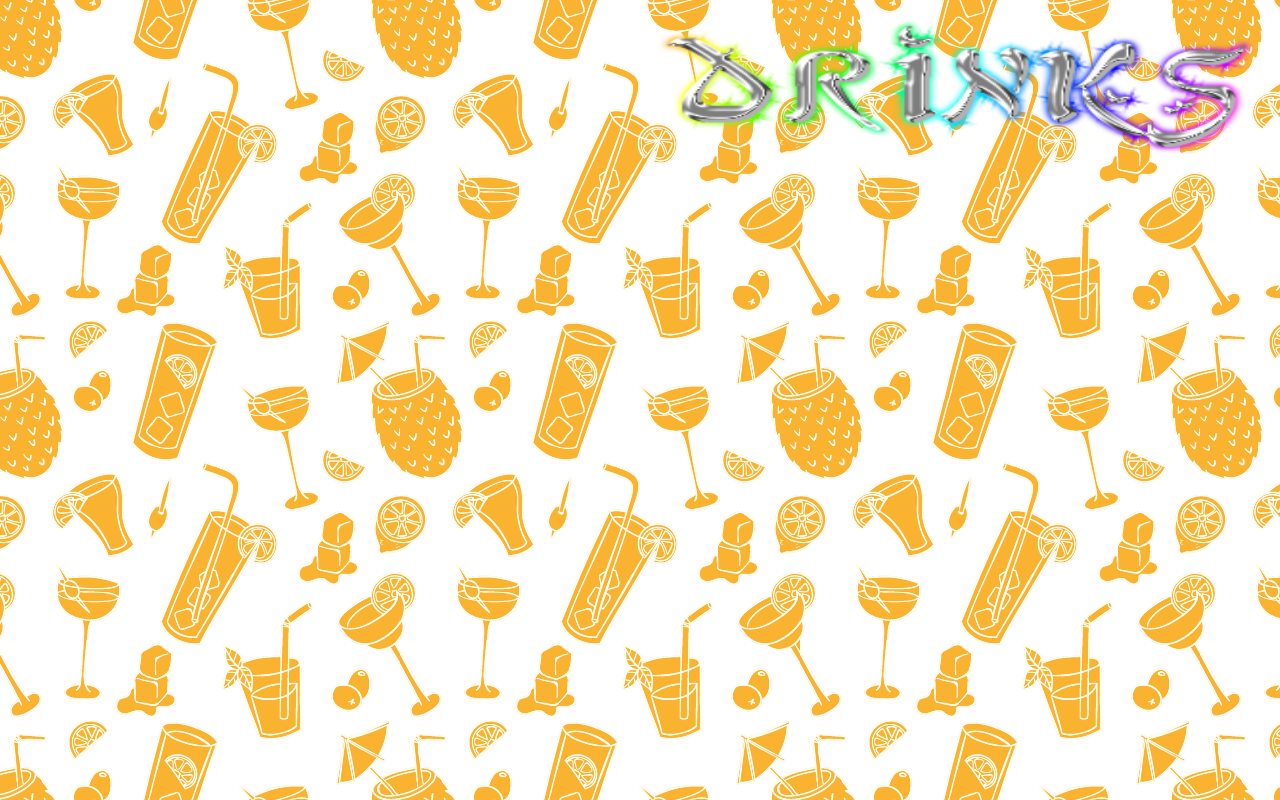
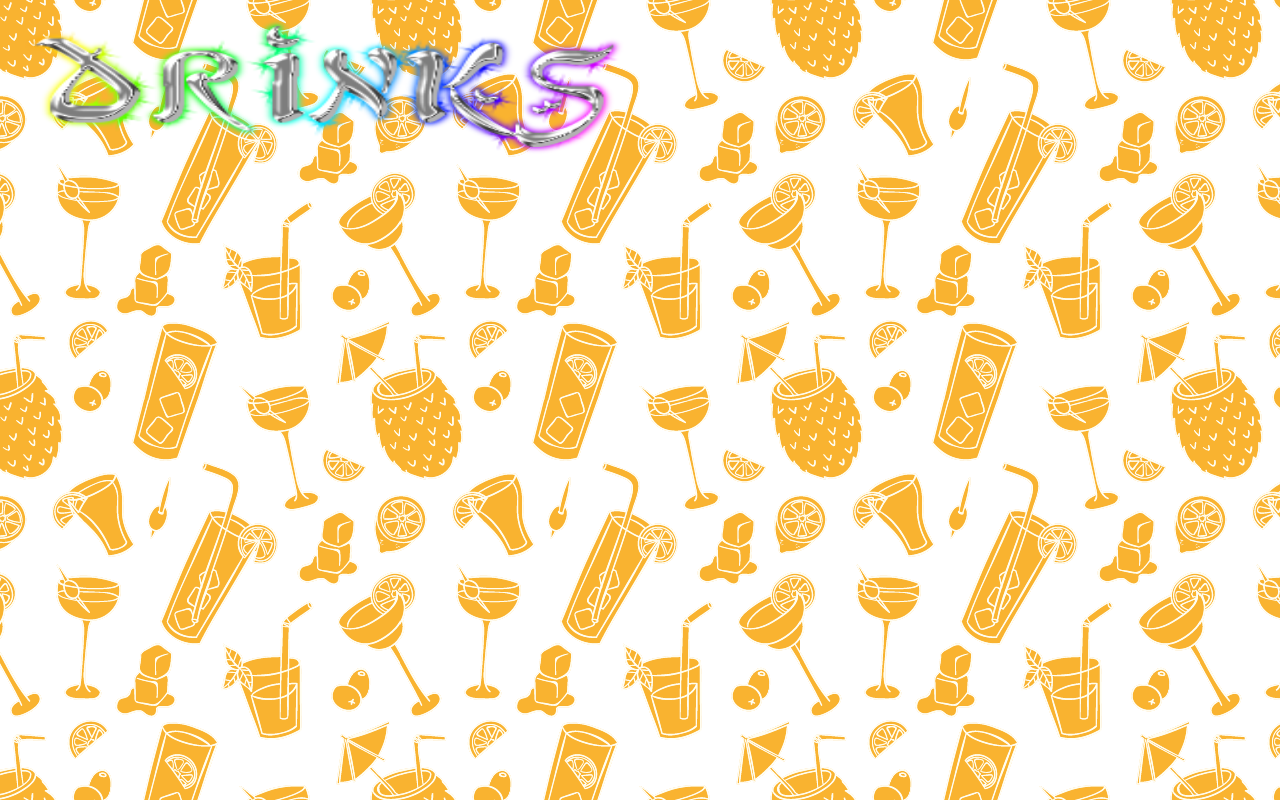
Before and after one commit to Reeth07/CookingWithTeens, a plain HTML site: page italiandrinks.html in a window 1280 px wide. Drawn offline with Linux system fonts and the light colour scheme.

Commit message:
Update italiandrinks.html

```diff
--- a/italiandrinks.html
+++ b/italiandrinks.html
@@ -8,7 +8,7 @@
   </style>
   </head>
   <body>
-  <img src="Drinks.png" height="20%" width="50%" align="right">
+  <img src="Drinks.png" height="20%" width="50%" align="left">
   </img>
   </body>
   </html>
```
